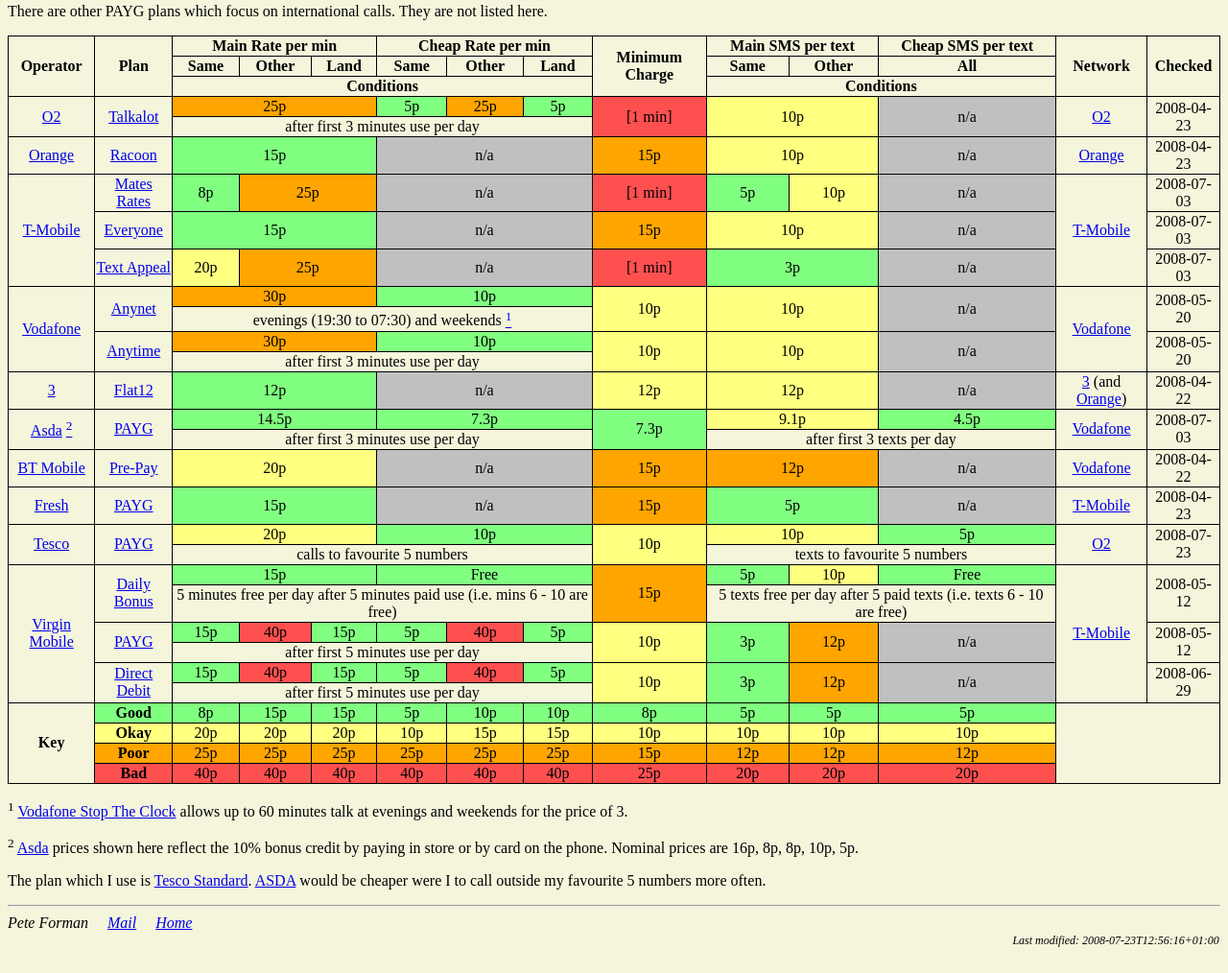
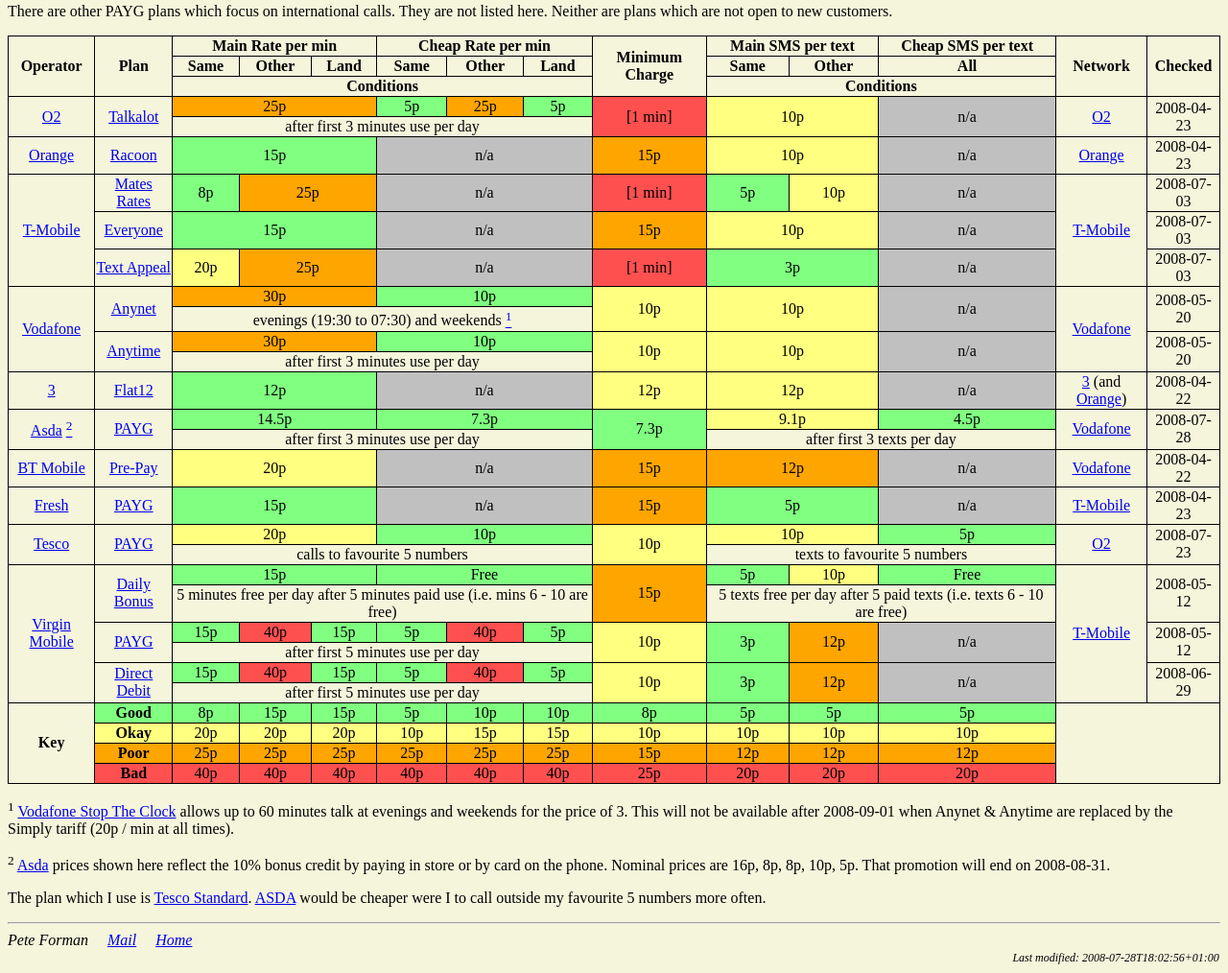
Before and after one commit to petef4/payg, a plain HTML site: page payg.html in a window 1280 px wide. Shown: the part 157-1171 px from the top of the page at 96% size. Drawn offline with Linux system fonts and the light colour scheme.

Commit message:
forward ref to Voda and Asda changes

```diff
--- a/payg.html
+++ b/payg.html
@@ -31,7 +31,7 @@
     free.</p>
 
     <p>There are other PAYG plans which focus on international calls.  They are
-    not listed here.</p>
+    not listed here.  Neither are plans which are not open to new customers.</p>
 
     <table>
       <tbody>
@@ -173,7 +173,7 @@
           <td class="okay" colspan="2">9.1p</td>
           <td class="good">4.5p</td>
           <td rowspan="2"><a href="http://maps.vodafone.co.uk/">Vodafone</a></td>
-          <td rowspan="2">2008-07-03</td>
+          <td rowspan="2">2008-07-28</td>
         </tr>
         <tr>
           <td colspan="6">after first 3 minutes use per day</td>
@@ -331,14 +331,15 @@
 
     <p id="footnote1"><sup>1</sup>
       <a href="http://shop.vodafone.co.uk/index.cfm?go=payasyoutalk.priceplans">Vodafone Stop The Clock</a>
-      allows up to 60 minutes talk at evenings and weekends for the price of
-      3.</p>
-
+      allows up to 60 minutes talk at evenings and weekends for the price of 3.
+      This will not be available after 2008-09-01 when Anynet &amp; Anytime are
+      replaced by the Simply tariff (20p / min at all times).</p>
 
     <p id="footnote2"><sup>2</sup>
       <a href="http://www.asda-mobile.com/">Asda</a> prices shown here
       reflect the 10% bonus credit by paying in store or by card on the phone.
-      Nominal prices are 16p, 8p, 8p, 10p, 5p.</p>
+      Nominal prices are 16p, 8p, 8p, 10p, 5p.  That promotion will
+      end on 2008-08-31.</p>
 
     <p>The plan which I use is <a
     href="http://www.tesco.com/mobilenetwork/shop/?page=standardtariff">Tesco
@@ -354,7 +355,7 @@
     <p class="modified">
 <!-- Created: 2008-02-07T13:09:42+00:00 -->
 <!-- hhmts start -->
-Last modified: 2008-07-23T12:56:16+01:00
+Last modified: 2008-07-28T18:02:56+01:00
 <!-- hhmts end -->
     </p>
   </body>
```
